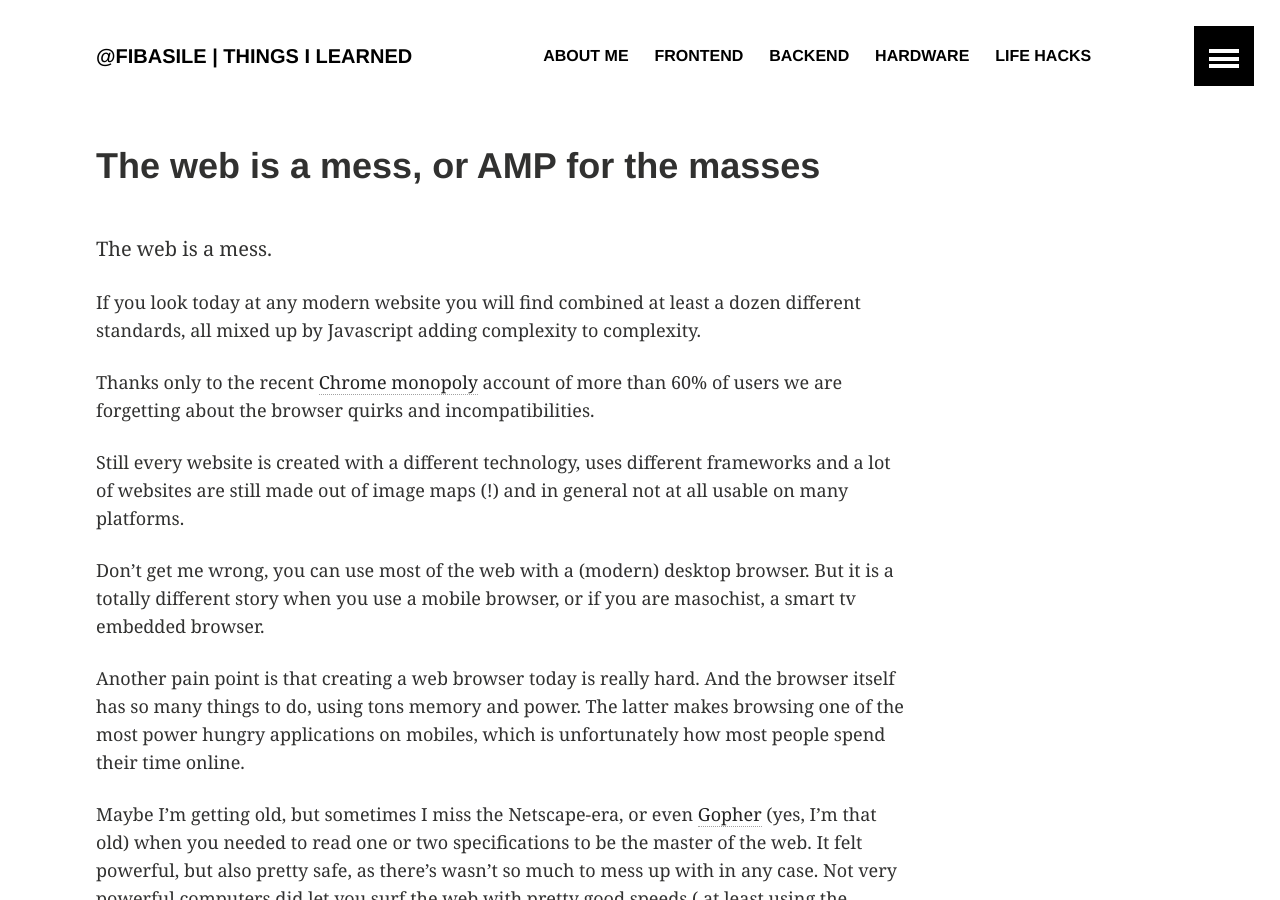
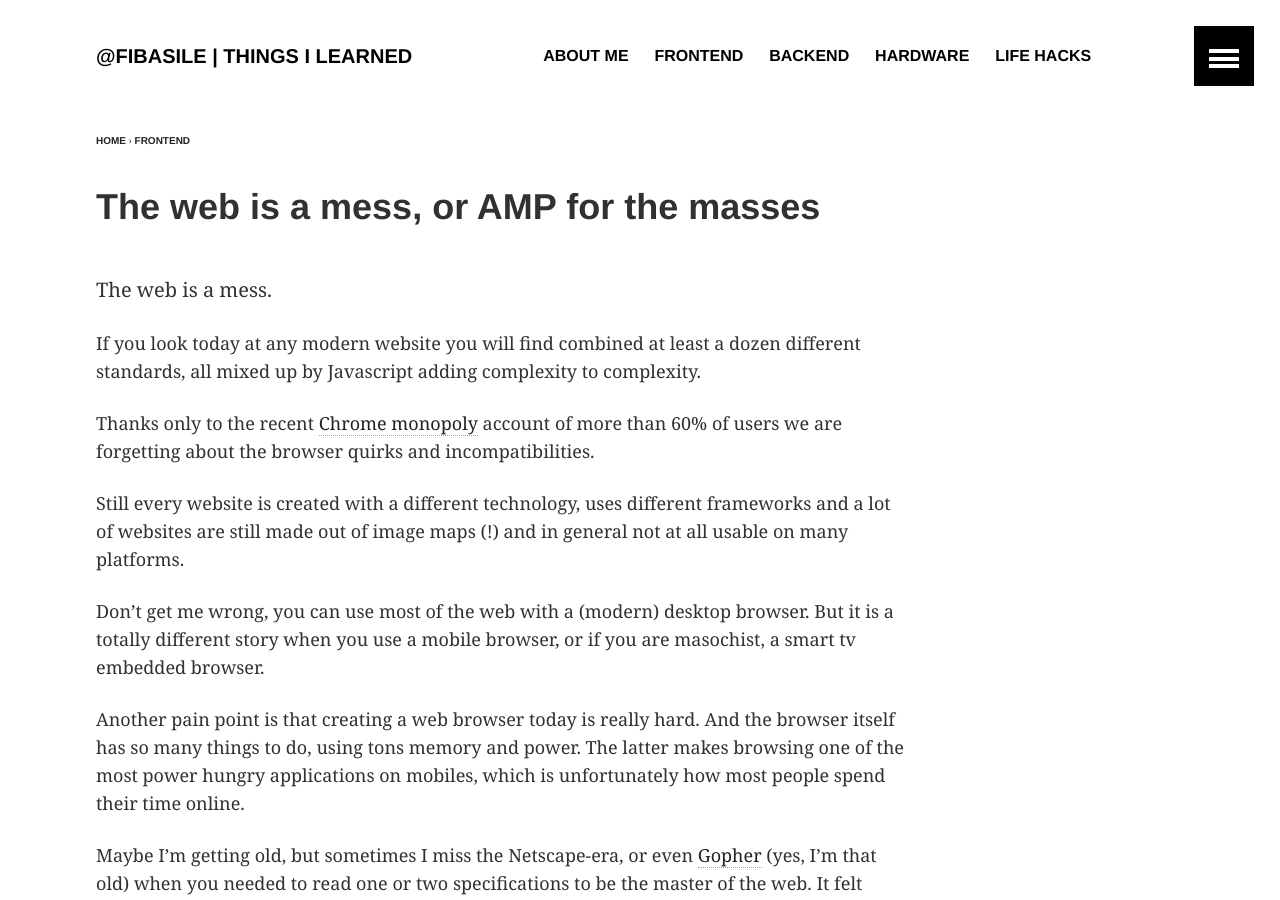
Before and after one commit to fibasile/til, a Jekyll site: the page built from _posts/frontend/2019-01-13-the-web-is-a-mess-or-amp-for-the-masses.md, in a window 1280 px wide and 900 px high. Built offline with Jekyll 4.4.1, drawn with Linux system fonts in a browser that asks for light colours.

Commit message:
Update from Forestry.io - Updated the-web-is-a-mess-or-amp-for-the-masses.md

```diff
--- a/_posts/frontend/2019-01-13-the-web-is-a-mess-or-amp-for-the-masses.md
+++ b/_posts/frontend/2019-01-13-the-web-is-a-mess-or-amp-for-the-masses.md
@@ -1,9 +1,13 @@
 ---
 layout: article
 title: The web is a mess, or AMP for the masses
-tags: []
+tags:
+- amp
+- mobile
+- jekyll
 date: 2019-01-13 00:00:00 +0100
-category: []
+category:
+- frontend
 
 ---
 The web is a mess.
```
